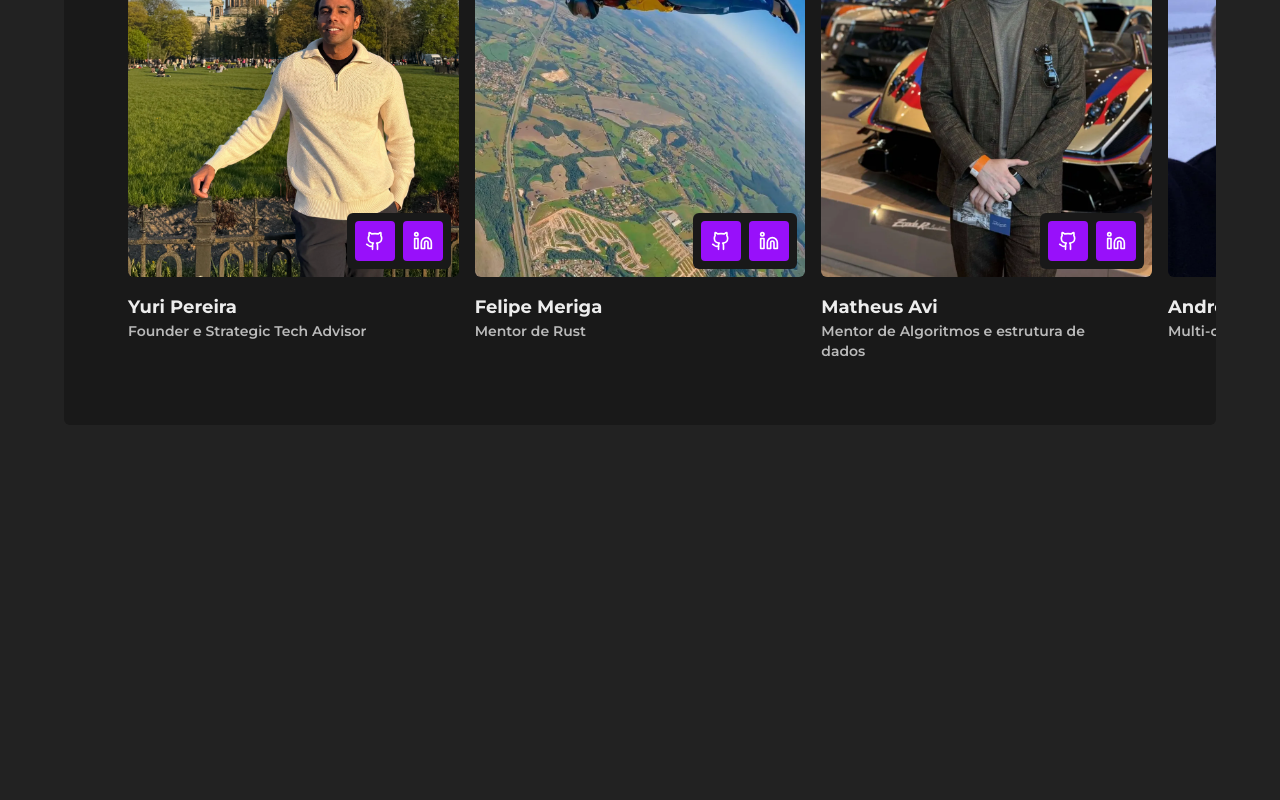
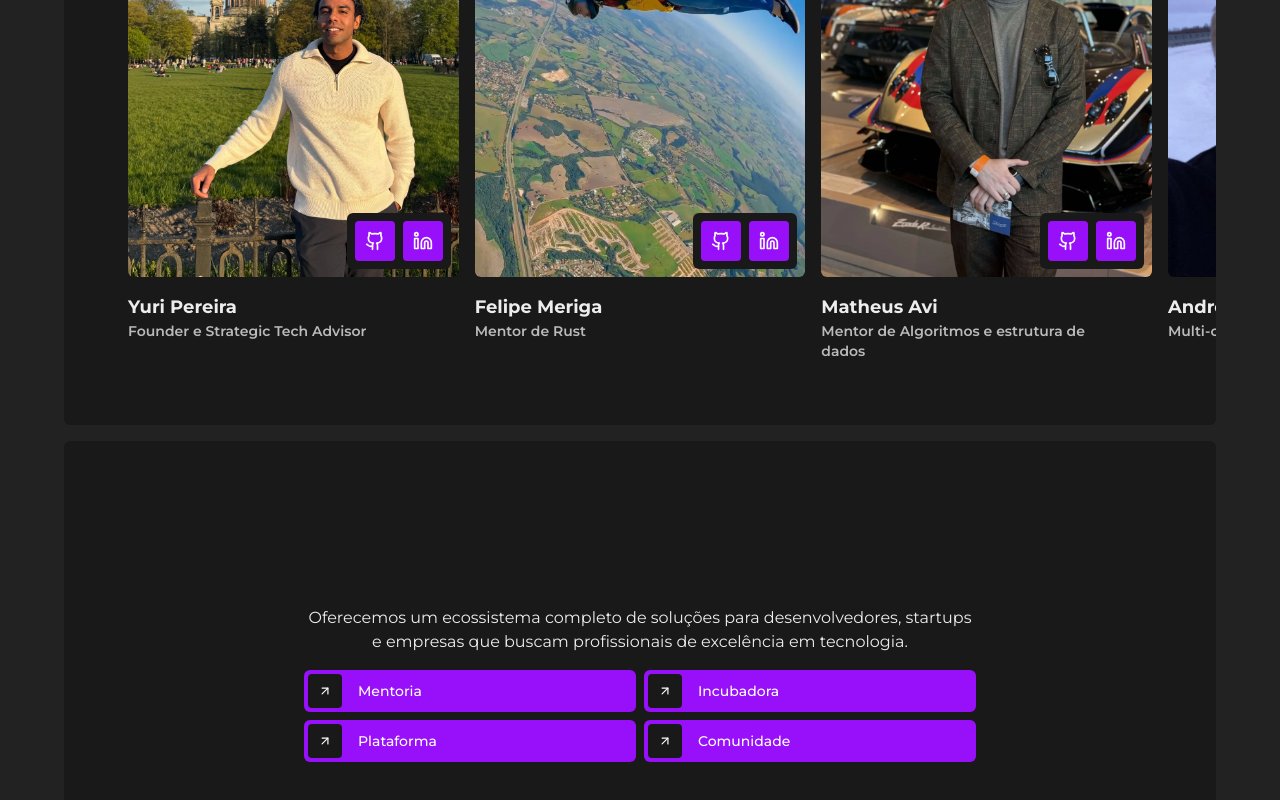
Before and after one commit to ProgramadoresSemPatria/borderless-institutional-website, a Next.js app: page / in a window 1280 px wide. Shown: the part 7609-8409 px from the top of the page. Before the commit the page ends 8114 px from the top, so only its background shows below. Built offline with nearby package versions, Linux system fonts and the light colour scheme.

Commit message:
feat: add help section

```diff
--- /dev/null
+++ b/app/components/sections/homepage/HelpSection.tsx
@@ -0,0 +1,35 @@
+import { AnimatedText } from "../../ui/AnimatedText";
+import { ExternalLink } from "../../ui/ExternalLink";
+
+export function HelpSection() {
+  return (
+    <section className="py-0" style={{ minHeight: "fit-content" }}>
+      <div className="bg-tertiary w-full flex-center flex-col space-y-12 rounded-md py-8 lg:py-20 px-6">
+        <AnimatedText as="h2" className="text-center text-pretty">
+          Como podemos te ajudar?
+        </AnimatedText>
+        <div className="flex flex-col items-center gap-4 text-center">
+          <p className="max-w-2xl text-center text-pretty">
+            Oferecemos um ecossistema completo de soluções para desenvolvedores,
+            startups e empresas que buscam profissionais de excelência em
+            tecnologia.
+          </p>
+          <div className="w-full grid sm:grid-cols-2 gap-2">
+            <ExternalLink className="w-full flex-row-reverse justify-end gap-4 pl-1">
+              Mentoria
+            </ExternalLink>
+            <ExternalLink className="w-full flex-row-reverse justify-end gap-4 pl-1">
+              Incubadora
+            </ExternalLink>
+            <ExternalLink className="w-full flex-row-reverse justify-end gap-4 pl-1">
+              Plataforma
+            </ExternalLink>
+            <ExternalLink className="w-full flex-row-reverse justify-end gap-4 pl-1">
+              Comunidade
+            </ExternalLink>
+          </div>
+        </div>
+      </div>
+    </section>
+  );
+}
--- a/app/components/sections/homepage/OurTeam.tsx
+++ b/app/components/sections/homepage/OurTeam.tsx
@@ -39,7 +39,7 @@ const teamPeople = [
 
 export function OurTeam() {
   return (
-    <section className="pb-[10svh]" style={{ minHeight: "fit-content" }}>
+    <section style={{ minHeight: "fit-content" }}>
       <div className="bg-tertiary py-8 lg:py-16 flex-col rounded-md space-y-12">
         <AnimatedText as="h2" className="w-fit ml-8 lg:ml-16">
           Nosso time de <span className="font-ivy">especialistas</span>
--- a/app/components/ui/ExternalLink.tsx
+++ b/app/components/ui/ExternalLink.tsx
@@ -1,9 +1,21 @@
 import { ArrowUpRight } from "lucide-react";
 import { ReactNode } from "react";
+import { twMerge } from "tailwind-merge";
 
-export function ExternalLink({ children }: { children: ReactNode }) {
+export function ExternalLink({
+  children,
+  className,
+}: {
+  children: ReactNode;
+  className?: string;
+}) {
   return (
-    <button className="flex-center rounded-md cursor-pointer bg-primary text-white w-fit p-1 pl-3 space-x-2 hover:bg-primary/90 transition-colors duration-150">
+    <button
+      className={twMerge(
+        "flex-center rounded-md cursor-pointer bg-primary text-white w-fit p-1 pl-3 space-x-2 hover:bg-primary/90 transition-colors duration-150",
+        className
+      )}
+    >
       <p className="text-sm font-medium">{children}</p>
       <div className="bg-tertiary rounded-sm p-2.5">
         <ArrowUpRight className="size-3.5" />
--- a/app/page.tsx
+++ b/app/page.tsx
@@ -1,6 +1,7 @@
 import { AccelerationPrograms } from "./components/sections/homepage/AccelerationPrograms";
 import { GlobalTalentConnector } from "./components/sections/homepage/GlobalTalentConnector";
 import { GuaranteeSection } from "./components/sections/homepage/GuaranteeSection";
+import { HelpSection } from "./components/sections/homepage/HelpSection";
 import { HeroSection } from "./components/sections/homepage/HeroSection";
 import { IncubatedStartups } from "./components/sections/homepage/IncubatedStartups";
 import { OurServices } from "./components/sections/homepage/OurServices";
@@ -25,6 +26,7 @@ export default function Home() {
       <div className="space-y-4">
         <OurHistory />
         <OurTeam />
+        <HelpSection />
       </div>
     </div>
   );
```
